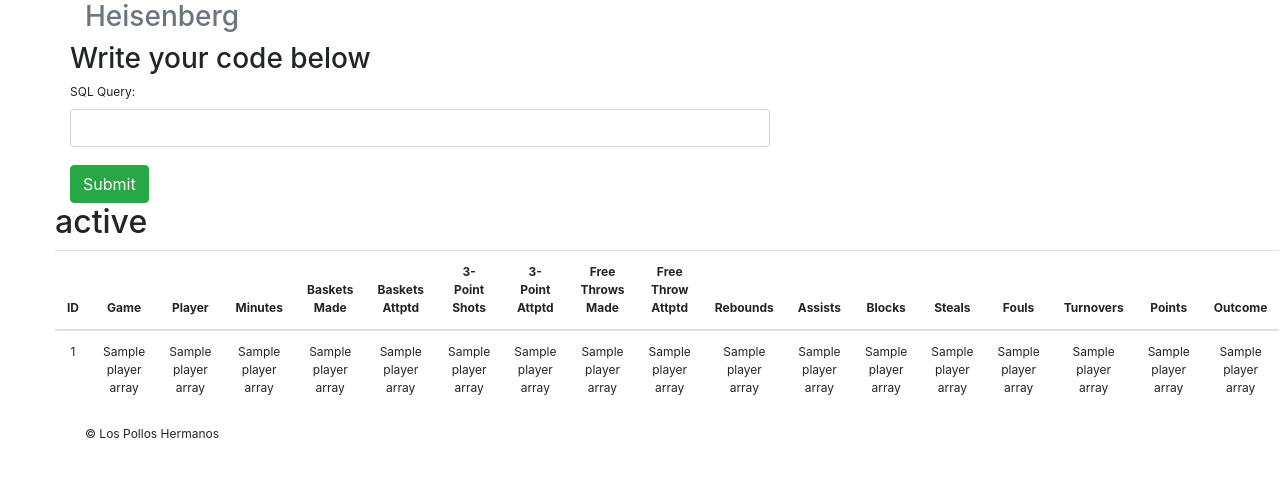
After one commit to cs327e-spring2016/Los-Pollos-Hermanos, a Flask app: template flask_app/templates/output.html in a window 1280 px wide. The commit adds this page. Shown: the top 477 px of the page. Run offline with Flask 2, Linux system fonts and the light colour scheme; the template is opened without the code that fills it: most values are stand-ins (such as "Sample title", 1, 10 or a date in 2020); some libraries are stand-ins or nearby versions.

Commit message:
working query and output pages, post method working. queries for fixed selects from Data working

```diff
--- a/flask_app/app.py
+++ b/flask_app/app.py
@@ -1,4 +1,4 @@
-from flask import Flask, render_template
+from flask import Flask, render_template, request, url_for
 import pymysql
 app = Flask(__name__)
 
@@ -44,8 +44,28 @@ def getData():
 		arrayT.append(ntstr)
 	return render_template("data.html", player_array= arrayT)
 
+@app.route("/query")
+def query():
+	return render_template('query.html')
+
+@app.route("/output", methods=["POST"])
+def hello():
+	conn = pymysql.connect(host='localhost', port=3306, user='root', passwd='jfh71293.,', db='data_scraper')
+	cur = conn.cursor()
+	arrayT = []
+	statement = request.form['your_query']
+	hfg = cur.execute(statement)
+	p = cur.fetchall()
+	for row in p:
+		ntstr = [row[0],row[1], row[2], row[3], row[4],row[5], row[6], row[7], row[8],row[9], row[10], row[11], row[12],row[13], row[14], row[15], row[16],row[17]]
+		arrayT.append(ntstr)
+	return render_template("output.html", statement = statement, player_array=arrayT)
+
+
 
 
 
 if __name__ == "__main__":
-    app.run(debug=True)
+    app.run(debug=True,
+    		host= "0.0.0.0",
+    		port= int(8081))
--- a/flask_app/templates/index.html
+++ b/flask_app/templates/index.html
@@ -26,6 +26,8 @@
             <p><a class="btn btn-md btn-success" href="data" role="button">click to view Data</a></p>
             <p><a class="btn btn-md btn-success" href="games" role="button">click to view Games</a>
             </p>
+            <p><a class="btn btn-md btn-success" href="query" role="button">click to create custom query</a>
+            </p>
 
         </div>
 
--- /dev/null
+++ b/flask_app/templates/output.html
@@ -0,0 +1,28 @@
+{% extends "query.html" %}
+{% block content2 %}
+  <h2> {{statement}} </h2>
+  <div class="table-responsive">
+    <style>
+      body {
+          font-size: 12px;
+      }
+      .table-responsive {
+        text-align: center;
+        overflow-x: inherit;
+      }
+      </style>
+
+    <table class="table">
+      <thead>
+        <th>ID</th><th>Game</th><th>Player</th><th>Minutes</th><th>Baskets Made</th><th>Baskets Attptd</th><th>3-Point Shots</th><th>3-Point Attptd</th><th>Free Throws Made</th><th>Free Throw Attptd</th><th>Rebounds</th><th>Assists</th><th>Blocks</th><th>Steals</th><th>Fouls</th><th>Turnovers</th><th>Points</th><th>Outcome</th>
+      </thead>
+      <tbody>
+      {% for i in player_array %}
+      <tr>
+        <td>{{i[0]}}</td><td>{{i[1]}}</td><td>{{i[2]}}</td><td>{{i[3]}}</td><td>{{i[4]}}</td><td>{{i[5]}}</td><td>{{i[6]}}</td><td>{{i[7]}}</td><td>{{i[8]}}</td><td>{{i[9]}}</td><td>{{i[10]}}</td><td>{{i[11]}}</td><td>{{i[12]}}</td><td>{{i[13]}}</td><td>{{i[14]}}</td><td>{{i[15]}}</td><td>{{i[16]}}</td><td>{{i[17]}}</td>
+      </tr>
+      {%endfor%}
+      </tbody>
+    </table>
+  </div>
+{% endblock %}
--- a/flask_app/templates/query.html
+++ b/flask_app/templates/query.html
@@ -1,18 +1,25 @@
 {% extends "main.html" %}
 {% block content %}
-  <h3> SELECT * FROM Player</h3>
-  <div class="table-responsive">
-    <table class="table">
-      <thead>
-        <th>ID</th><th>First</th><th>Last</th>
-      </thead>
-      <tbody>
-    	{% for i in player_array %}
-    	<tr>
-    		<td>{{i[0]}}</td><td>{{i[1]}}</td><td>{{i[2]}}</td>
-    	</tr>
-    	{%endfor%}
-      </tbody>
-    </table>
+  <style>
+    .container2 {
+      width: 700px;
+    }
+
+  </style>
+  <div class="container2">
+    <h3> Write your code below</h3>
+    <form action="{{ url_for('hello') }}" method="post">
+      <!--<div class="form-group">-->
+        <label for="usr">SQL Query:</label>
+        <input type="text" name="your_query" class="form-control" id="statement">
+        <br>
+        <button type="submit" value= "submit" class="btn btn-success">Submit</button>
+      <!--</div>-->
+    </form>
+    <div>
+      <div class="row" id="row_table">
+        {% block content2 %}{% endblock %}
+      </div>
+    </div>
   </div>
 {% endblock %}
```
